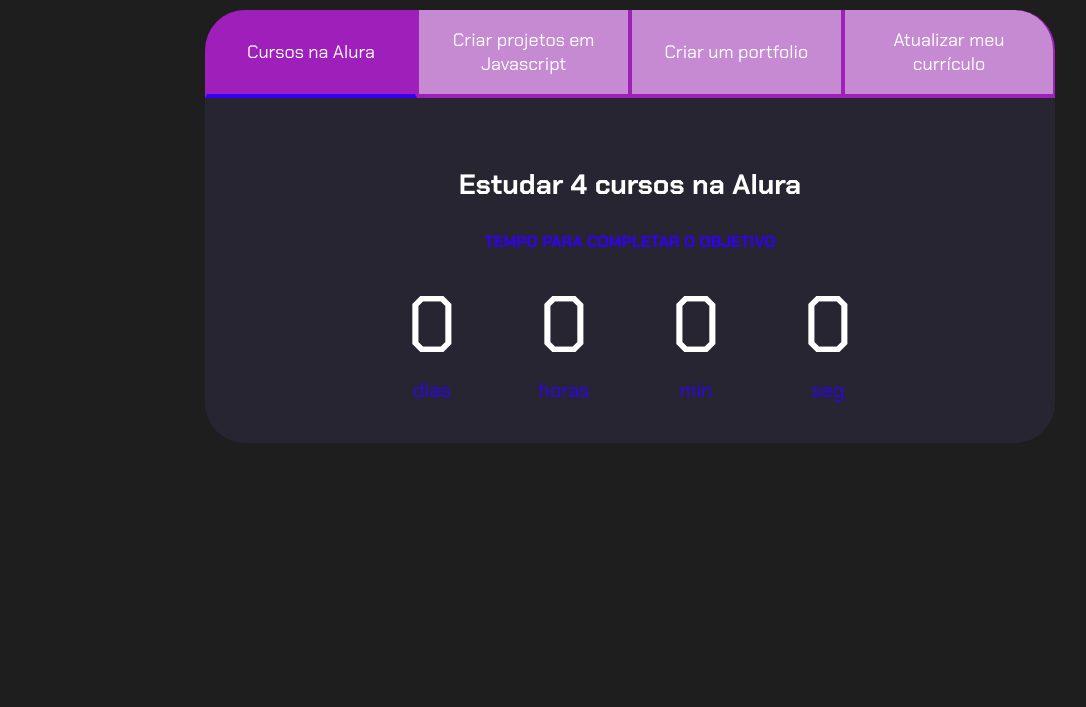
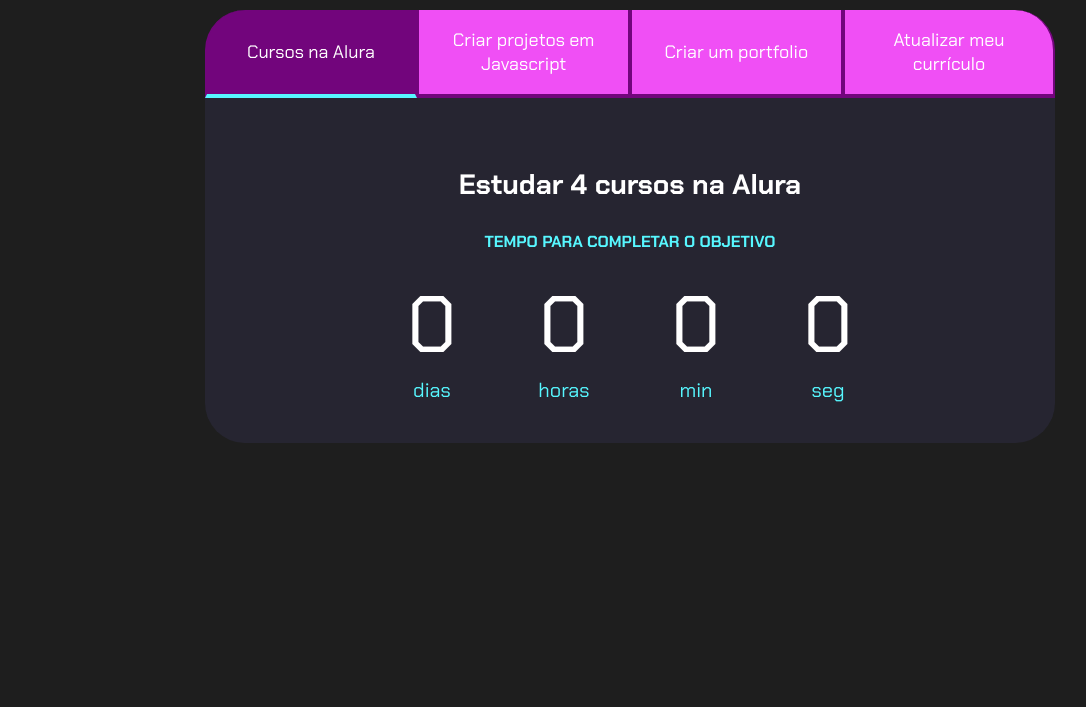
Before and after one commit to nayhalves02/naiana, a plain HTML site: page index.html in a window 1280 px wide. Shown: the part 93-800 px from the top of the page, without its empty margins (10-1096 px from the left). Drawn offline with Linux system fonts and the light colour scheme.

Commit message:
ghfhgfhg

```diff
--- a/style.css
+++ b/style.css
@@ -2,10 +2,10 @@
 
 :root {
     --cor-de-fundo: #1E1E1E;
-    --verde: #3200f9;
+    --verde: #57f7ff;
     --branco: #FFFFFF;
-    --botao-ativo: #9e1fba;
-    --botao-inativo: rgb(198, 138, 211);
+    --botao-ativo: #72057c;
+    --botao-inativo: rgb(240, 79, 245);
     --texto-fundo: rgba(58, 55, 94, 0.3);
 }
 
```
